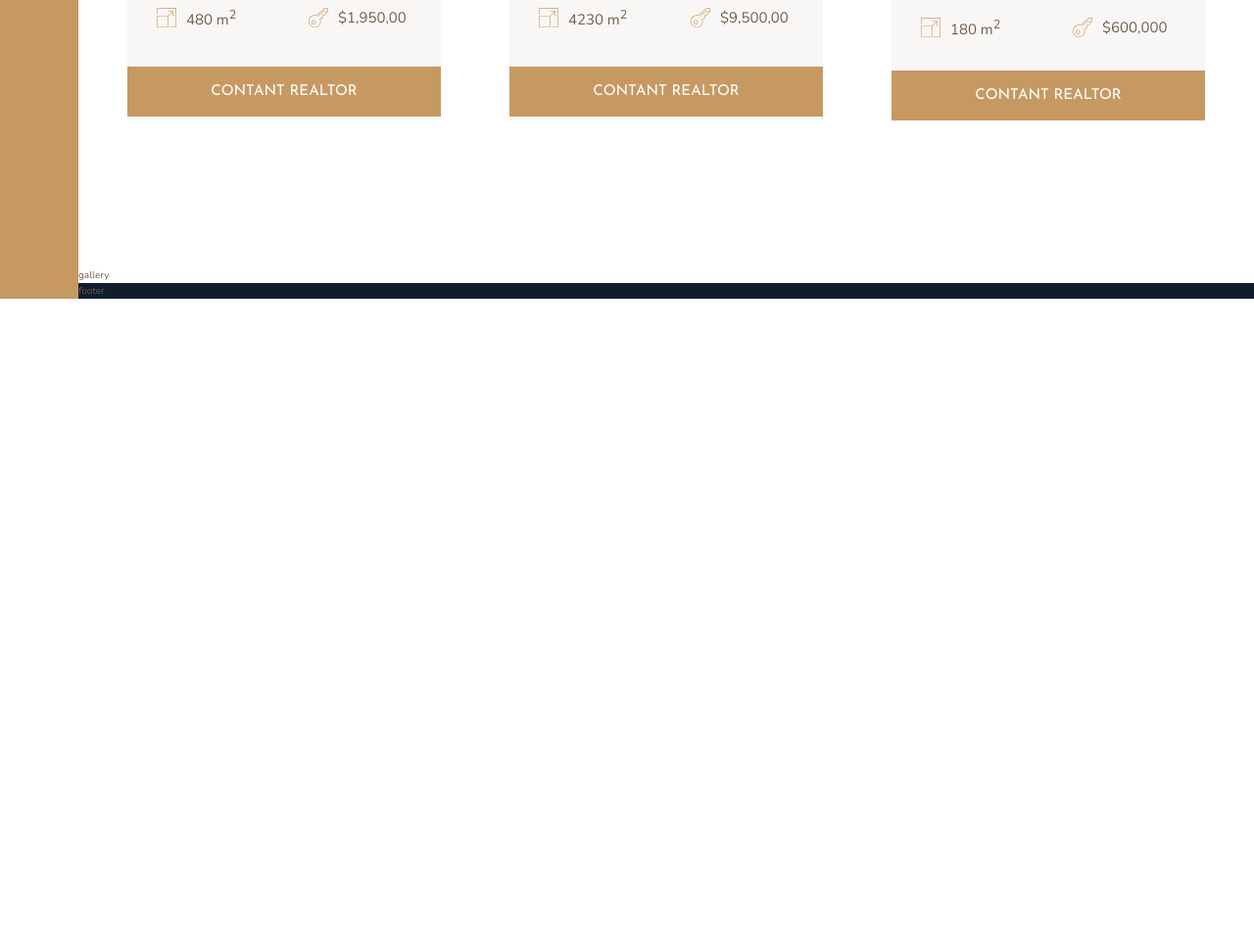
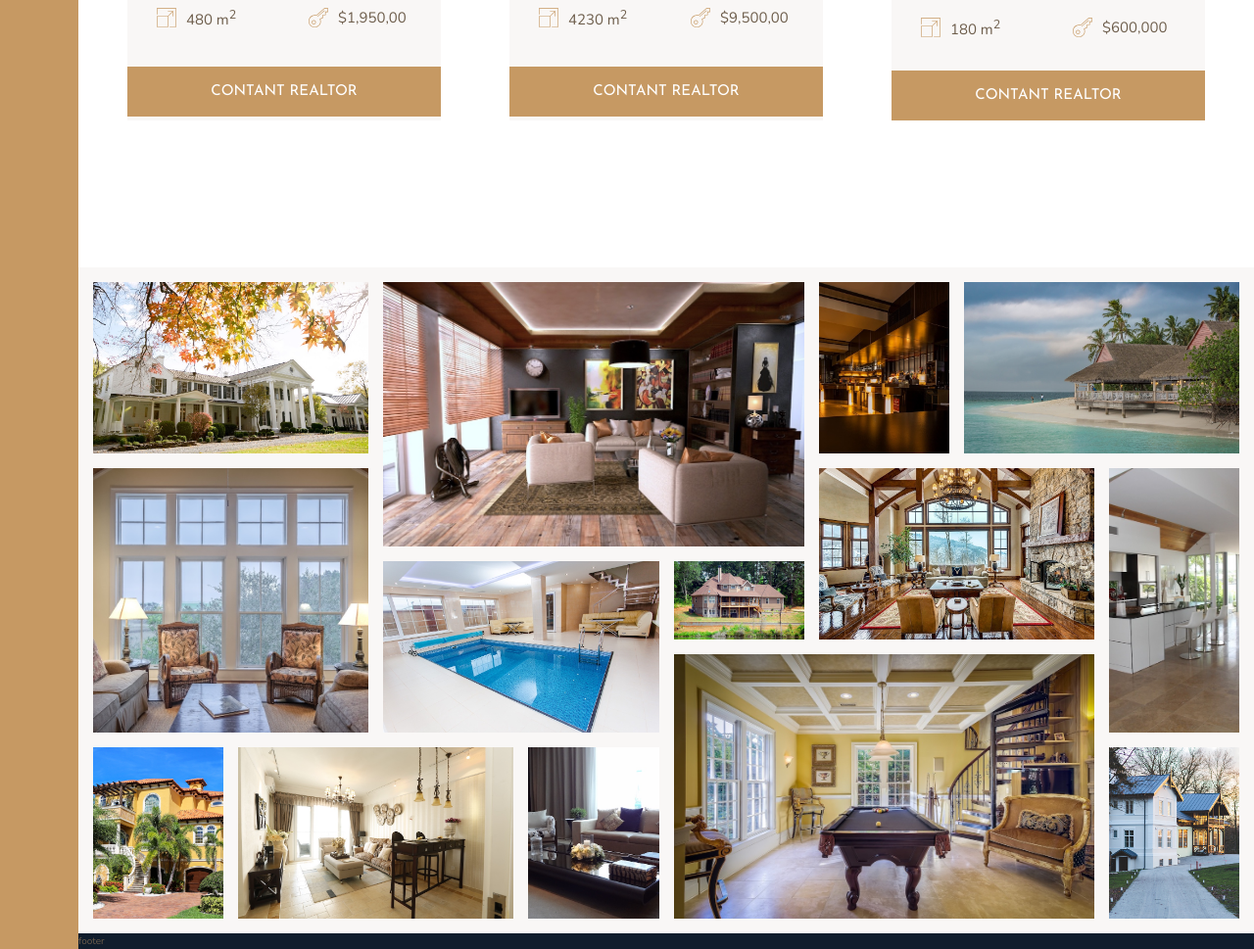
Before and after one commit to mycaspian81/nexter, a website: page index.html in a window 1280 px wide. Shown: the part 2925-3894 px from the top of the page at 98% size. Before the commit the page ends 3230 px from the top, so only its background shows below. Drawn offline with nearby package versions, Linux system fonts and the light colour scheme.

Commit message:
gallery added

```diff
--- a/index.html
+++ b/index.html
@@ -447,7 +447,22 @@
         </div>
     </section>
 
-    <section class="gallery">gallery</section>
+    <section class="gallery">
+        <img src="img/gal-1.jpeg" alt="gallery photo" class="gallery__photo gallery__photo--1">
+        <img src="img/gal-2.jpeg" alt="gallery photo" class="gallery__photo gallery__photo--2">
+        <img src="img/gal-3.jpeg" alt="gallery photo" class="gallery__photo gallery__photo--3">
+        <img src="img/gal-4.jpeg" alt="gallery photo" class="gallery__photo gallery__photo--4">
+        <img src="img/gal-5.jpeg" alt="gallery photo" class="gallery__photo gallery__photo--5">
+        <img src="img/gal-6.jpeg" alt="gallery photo" class="gallery__photo gallery__photo--6">
+        <img src="img/gal-7.jpeg" alt="gallery photo" class="gallery__photo gallery__photo--7">
+        <img src="img/gal-8.jpeg" alt="gallery photo" class="gallery__photo gallery__photo--8">
+        <img src="img/gal-9.jpeg" alt="gallery photo" class="gallery__photo gallery__photo--9">
+        <img src="img/gal-10.jpeg" alt="gallery photo" class="gallery__photo gallery__photo--10">
+        <img src="img/gal-11.jpeg" alt="gallery photo" class="gallery__photo gallery__photo--11">
+        <img src="img/gal-12.jpeg" alt="gallery photo" class="gallery__photo gallery__photo--12">
+        <img src="img/gal-13.jpeg" alt="gallery photo" class="gallery__photo gallery__photo--13">
+        <img src="img/gal-14.jpeg" alt="gallery photo" class="gallery__photo gallery__photo--14">
+    </section>
 
     <footer class="footer">footer</footer>
 </body>
--- a/sass/component/_gallery.scss
+++ b/sass/component/_gallery.scss
@@ -1,4 +1,87 @@
 .gallery {
+    grid-column: full-start / full-end;
 
-    grid-column: full-start / full-end;
+    display: grid;
+    grid-template-columns: repeat(8, 1fr);
+    grid-template-rows: repeat(7, 10vh);
+    gap: 1.5rem;
+    padding: 1.5rem;
+    background-color: $color-grey-light-1;
+
+    &__photo {
+        width: 100%;
+        height: 100%;
+        object-fit: cover;
+    }
+
+    &__photo--1 {
+        grid-column: 1 / 3;
+        grid-row: 1 / 3;
+    }
+
+    &__photo--2 {
+        grid-column: 3 / 6;
+        grid-row: 1 / 4;
+    }
+
+    &__photo--3 {
+        grid-column: 6 / 7;
+        grid-row: 1 / 3;
+    }
+
+    &__photo--4 {
+        grid-column: 7 / 9;
+        grid-row: 1 / 3;
+    }
+
+    &__photo--5 {
+        grid-column: 1 / 3;
+        grid-row: 3 / 6;
+    }
+
+    &__photo--6 {
+        grid-column: 3 / 5;
+        grid-row: 4 / 6;
+    }
+
+    &__photo--7 {
+        grid-column: 5 / 6;
+        grid-row: 4 / 5;
+    }
+
+    &__photo--8 {
+        grid-column: 6 / 8;
+        grid-row: 3 / 5;
+    }
+
+    &__photo--9 {
+        grid-column: 8 / 9;
+        grid-row: 3 / 6;
+    }
+
+    &__photo--10 {
+        grid-column: 1 / 2;
+        grid-row: 6 / 8;
+    }
+
+    &__photo--11 {
+        grid-column: 2 / 4;
+        grid-row: 6 / 8;
+    }
+
+    &__photo--12 {
+        grid-column: 4 / 5;
+        grid-row: 6 / 8;
+    }
+
+    &__photo--13 {
+        grid-column: 5 / 8;
+        grid-row: 5 / 8;
+    }
+
+    &__photo--14 {
+        grid-column: 8 / 9;
+        grid-row: 6 / 8;
+    }
+
 }
--- a/sass/component/_realtors.scss
+++ b/sass/component/_realtors.scss
@@ -26,8 +26,6 @@
         border-radius: 50%;
     }
 
-    &__name {}
-
     &__sold {
         font-size: 1rem;
         color: $color-grey-light-2;
```
Also changed, not shown: css/style.css.
